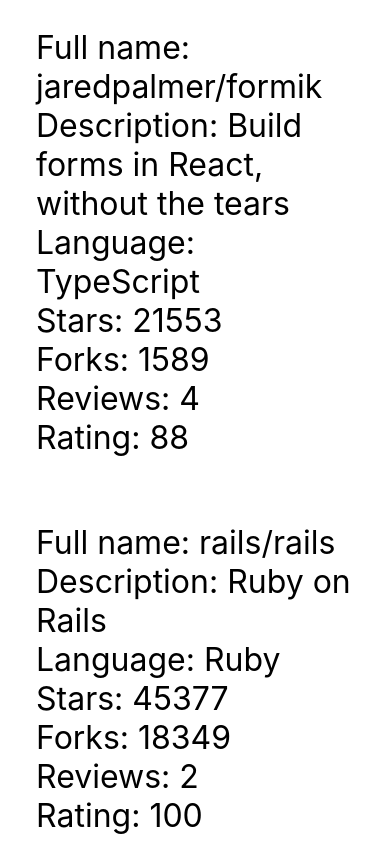
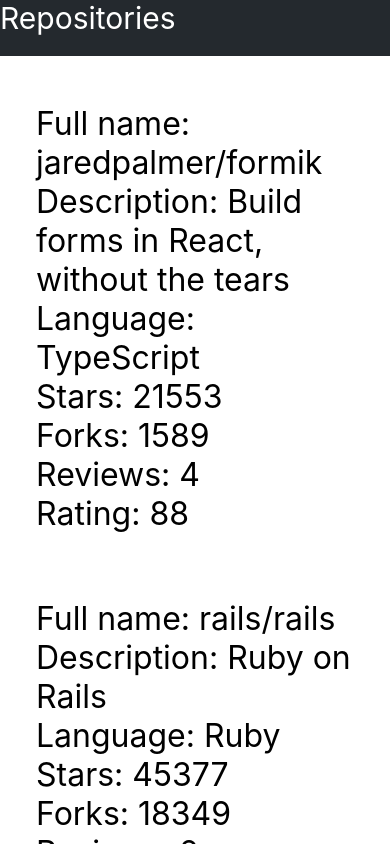
Before and after one commit to Kaabero/rate-repository-app, a React Native app in the folder rate-repository-app-frontend/: screen / in a window 390 px wide. Built offline with nearby package versions, Linux system fonts and the light colour scheme.

Commit message:
Exercise 10.4: the app bar

```diff
--- /dev/null
+++ b/rate-repository-app-frontend/src/components/AppBar.jsx
@@ -0,0 +1,34 @@
+import { View, StyleSheet, Pressable, Text } from 'react-native';
+import Constants from 'expo-constants';
+import theme from '../theme';
+
+const styles = StyleSheet.create({
+  container: {
+    paddingTop: Constants.statusBarHeight,
+    paddingBottom: 20,
+    backgroundColor: theme.backroundColors.AppBar,
+
+
+
+  },
+  appBar: {
+    paddingTop: Constants.statusBarHeight,
+    paddingBottom: 20,
+    backgroundColor: theme.backroundColors.appBar,
+    fontSize: theme.fontSizes.appBar,
+    color: theme.colors.appBar,
+
+  }
+});
+
+const AppBar = () => {
+  return (
+  <View style={styles.container}>
+    <Pressable onPress={() => console.log('You pressed the text!')}>
+        <Text style={styles.appBar}>Repositories</Text>
+    </Pressable>
+  </View>
+  )
+};
+
+export default AppBar;
--- a/rate-repository-app-frontend/src/components/Main.jsx
+++ b/rate-repository-app-frontend/src/components/Main.jsx
@@ -1,10 +1,10 @@
 import Constants from 'expo-constants';
 import { Text, StyleSheet, View } from 'react-native';
 import RepositoryList from './RepositoryList';
+import AppBar from './AppBar';
 
 const styles = StyleSheet.create({
   container: {
-    marginTop: Constants.statusBarHeight,
     flexGrow: 1,
     flexShrink: 1,
   },
@@ -13,6 +13,7 @@
 const Main = () => {
   return (
     <View style={styles.container}>
+      <AppBar />
       <RepositoryList />
     </View>
   );
--- a/rate-repository-app-frontend/src/components/RepositoryItem.jsx
+++ b/rate-repository-app-frontend/src/components/RepositoryItem.jsx
@@ -7,10 +7,7 @@
 } from 'react-native';
 
 const styles = StyleSheet.create({
-    container: {
-      flex: 1,
-      marginTop: StatusBar.currentHeight || 0,
-    },
+
     item: {
       padding: 20,
       marginVertical: 8,
--- /dev/null
+++ b/rate-repository-app-frontend/src/theme.js
@@ -0,0 +1,28 @@
+const theme = {
+    colors: {
+      textPrimary: '#24292e',
+      textSecondary: '#586069',
+      primary: '#0366d6',
+      appBar: '#ffffff'
+    },
+    backroundColors: {
+        appBar:'#24292e'
+    },
+    fontSizes: {
+      body: 14,
+      subheading: 16,
+      appBar: 30,
+    },
+    fonts: {
+      main: 'System',
+    },
+    fontWeights: {
+      normal: '400',
+      bold: '700',
+    },
+    margins: {
+        marginVertical: 8,
+    }
+  };
+
+  export default theme;
```
Also changed, not shown: rate-repository-app-frontend/src/components/Text.jsx (added, +39 -0 lines).
